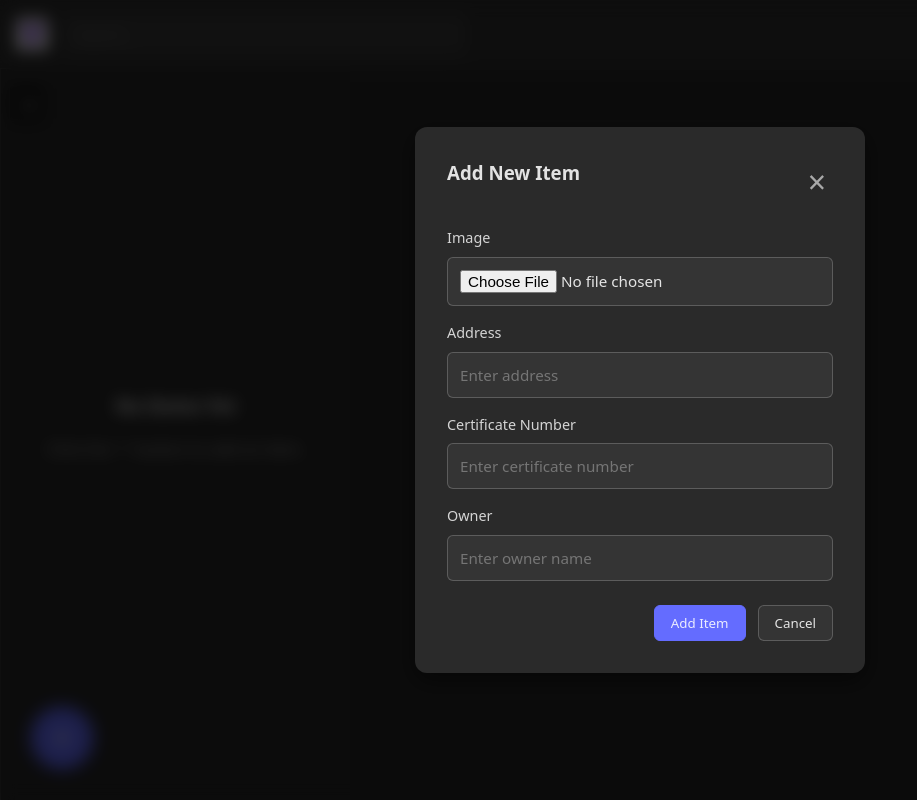
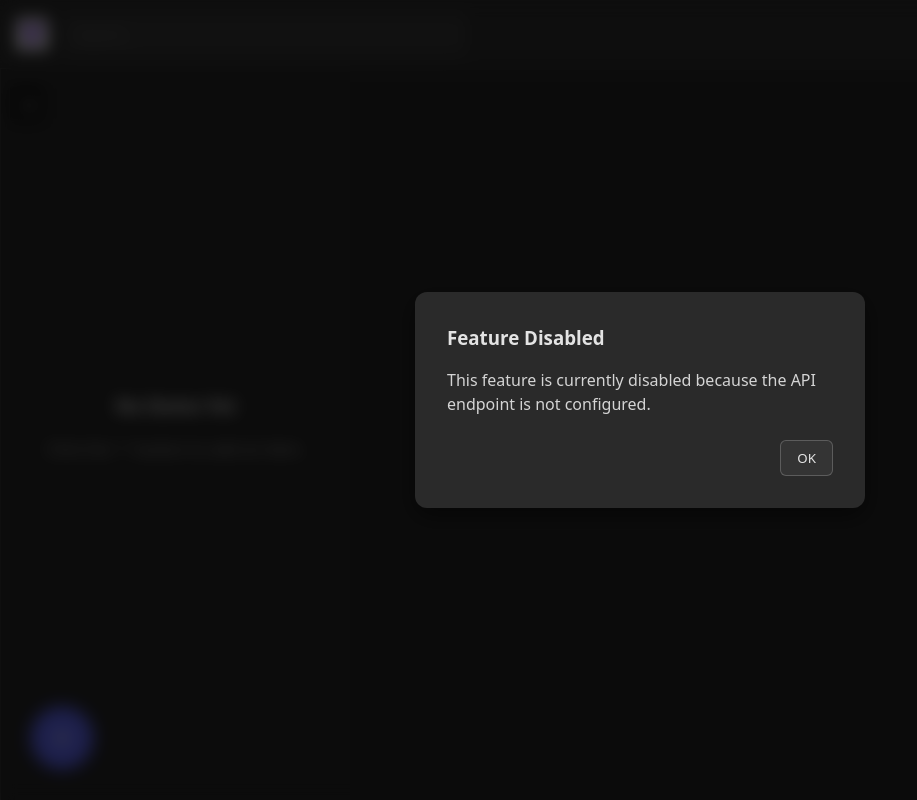
Before and after one commit to phuctanpham/a3, a React (Vite) app in the folder app/: page / in a window 1280 px wide. Both pictures are taken after a click on the button 62 px from the left and 738 px from the top of the page. Shown: the whole page, without its empty margins (0-917 px from the left). Built offline with nearby package versions, Linux system fonts and the light colour scheme.

Commit message:
phuctanpham @ 271025 : updating FloatingBubble.tsx for fix buildinng vite

```diff
--- a/app/src/components/FloatingBubble.tsx
+++ b/app/src/components/FloatingBubble.tsx
@@ -4,6 +4,7 @@ import './FloatingBubble.css';
 interface FloatingBubbleProps {
   authMode: 'guest' | 'authenticated';
   onAdd: (item: { avatar: string; address: string; certificateNumber: string; owner: string }) => void;
+  apiEnabled: boolean;
   onLoginRequest: () => void;
   itemsLength: number;
 }
@@ -11,11 +12,13 @@ interface FloatingBubbleProps {
 export default function FloatingBubble({
   authMode,
   onAdd,
+  apiEnabled,
   onLoginRequest,
   itemsLength,
 }: FloatingBubbleProps) {
   const [showModal, setShowModal] = useState(false);
   const [showGuestNotification, setShowGuestNotification] = useState(false);
+  const [showApiNotification, setShowApiNotification] = useState(false);
   const [formData, setFormData] = useState({
     avatar: '',
     address: '',
@@ -24,7 +27,9 @@ export default function FloatingBubble({
   });
 
   const handleClick = () => {
-    if (authMode === 'guest' && itemsLength > 0) {
+    if (!apiEnabled) {
+      setShowApiNotification(true);
+    } else if (authMode === 'guest' && itemsLength > 0) {
       setShowGuestNotification(true);
     } else {
       setShowModal(true);
@@ -60,6 +65,20 @@ export default function FloatingBubble({
           <path d="M12 5v14M5 12h14" strokeWidth="2" strokeLinecap="round" />
         </svg>
       </button>
+
+      {showApiNotification && (
+        <div className="notification-modal">
+          <div className="notification-content">
+            <h3>Feature Disabled</h3>
+            <p>This feature is currently disabled because the API endpoint is not configured.</p>
+            <div className="notification-actions">
+              <button className="btn" onClick={() => setShowApiNotification(false)}>
+                OK
+              </button>
+            </div>
+          </div>
+        </div>
+      )}
 
       {showGuestNotification && (
         <div className="notification-modal">
```
